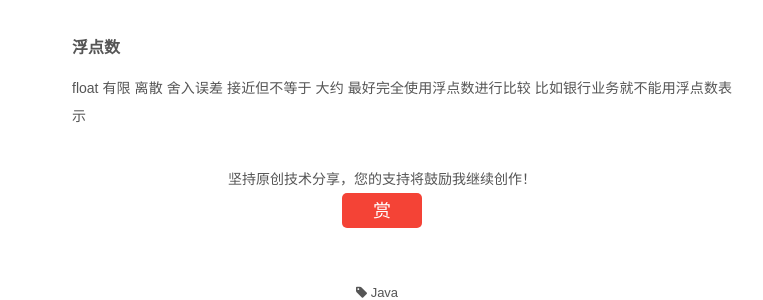
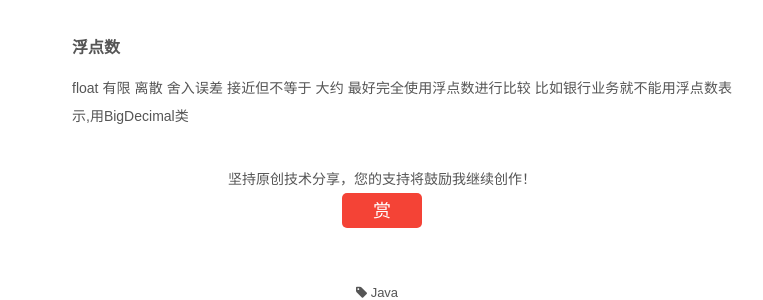
Before and after one commit to Revenant-S/Revenant-S, a Jekyll site: the page built from _posts/2021-03-12-Java语法基础.md, in a window 1280 px wide. Shown: the part 2442-2742 px from the top of the page, without its empty margins (258-1021 px from the left). Built offline with Jekyll 4.4.1, drawn with Linux system fonts in a browser that asks for light colours; some web fonts are replaced; comment, search, counter and statistics services are not loaded.

Commit message:
修改文件: _posts/2021-03-12-Java语法基础.md

```diff
--- a/_posts/2021-03-12-Java语法基础.md
+++ b/_posts/2021-03-12-Java语法基础.md
@@ -78,4 +78,4 @@ tags:
 #### 浮点数
 float 有限 离散 舍入误差 接近但不等于 大约
 最好完全使用浮点数进行比较
-比如银行业务就不能用浮点数表示
+比如银行业务就不能用浮点数表示,用BigDecimal类
```
